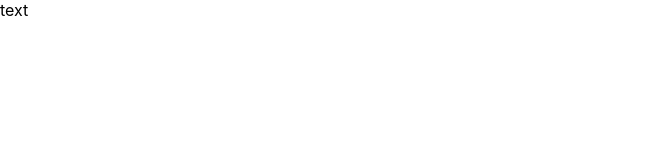
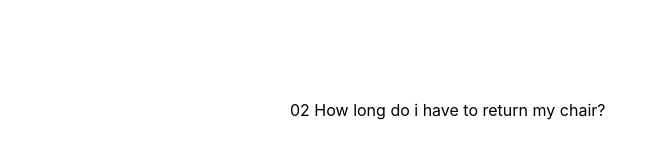
Before and after one commit to malik-codes/Component_Layout, a plain HTML site: page 01-accordian.html in a window 1280 px wide. Shown: the whole page, without its empty margins (0-667 px from the left). Drawn offline with Linux system fonts and the light colour scheme.

```diff
--- a/01-accordian.html
+++ b/01-accordian.html
@@ -17,12 +17,17 @@
         color: #000;
       }
       .accordian {
+        background-color: #000;
+      }
+      p {
         width: 700px;
         margin: 100px auto;
       }
     </style>
   </head>
   <body>
-    <div class="accordion">text</div>
+    <div class="accordion">
+      <p>02 How long do i have to return my chair?</p>
+    </div>
   </body>
 </html>
```
